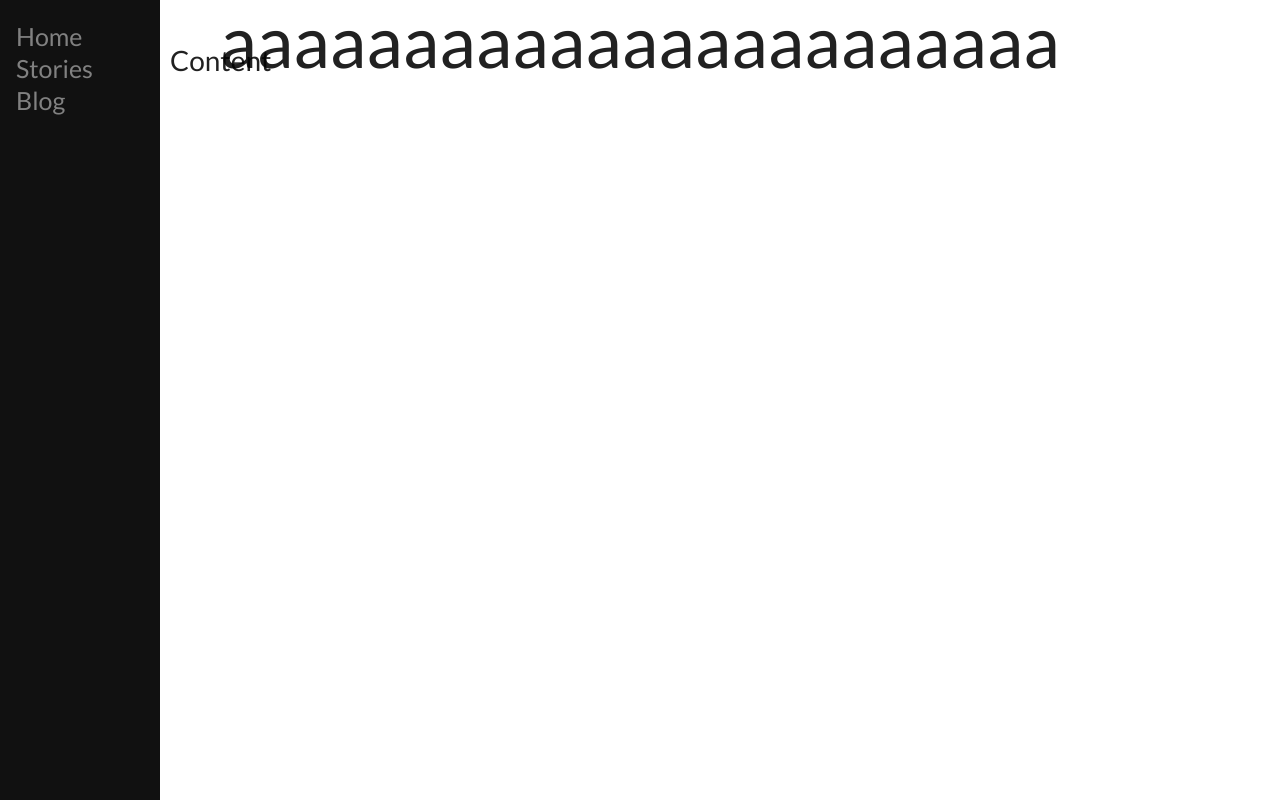
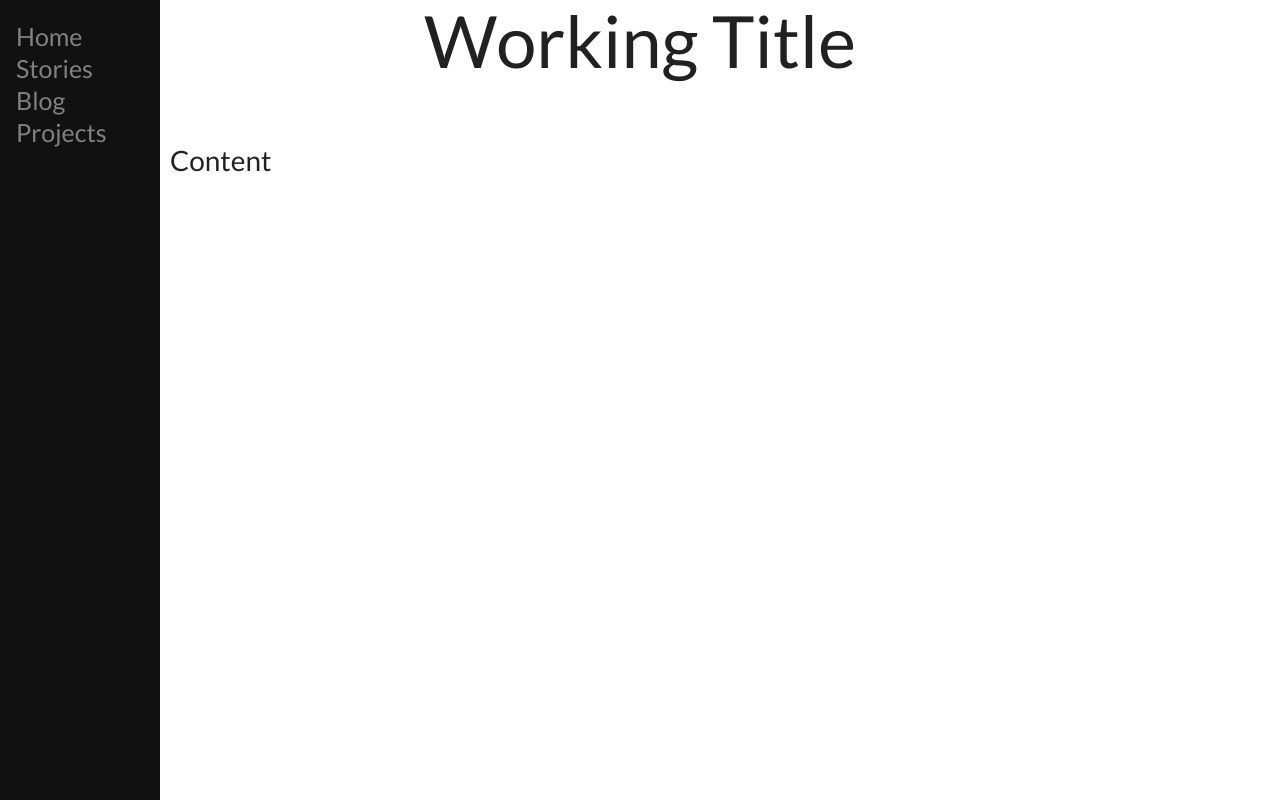
Before and after one commit to erndval/improved-guacamole, a React (Create React App) app in the folder front-end/: page /content in a window 1280 px wide. Built offline with nearby package versions, Linux system fonts and the light colour scheme.

Commit message:
Title and Content CSS plus Projects

```diff
--- a/front-end/src/App.css
+++ b/front-end/src/App.css
@@ -24,6 +24,7 @@
 
 .main {
   margin-left: 160px; /* Same as the width of the sidenav */
+  margin-top: 100px;
   font-size: 28px; /* Increased text to enable scrolling */
   padding: 0px 10px;
 }
--- a/front-end/src/App.js
+++ b/front-end/src/App.js
@@ -5,6 +5,7 @@ import Navigation from './Navigation'
 import Title from './Title'
 import Content from './Content'
 import Blog from './Blog'
+import Projects from './Projects'
 
 function App() {
   return (
@@ -13,6 +14,7 @@ function App() {
       <Route path="/" component={Navigation} />
       <Route exact path="/content" component={Content} />
       <Route exact path="/blog" component={Blog} />
+      <Route exact path="/projects" component={Projects} />
     </div>
   );
 }
--- a/front-end/src/Navigation.js
+++ b/front-end/src/Navigation.js
@@ -7,6 +7,7 @@ function Navigation(props){
       <Link to="/" class="item">Home</Link>
       <Link to="/content" class="item">Stories</Link>
       <Link to="/blog" class="item">Blog</Link>
+      <Link to="/projects" class="item">Projects</Link>
     </div>
   )
 }
--- /dev/null
+++ b/front-end/src/Projects.js
@@ -0,0 +1,11 @@
+import React from 'react';
+
+function Projects(props){
+  return(
+    <div class="main">
+    Projects
+    </div>
+  )
+}
+
+export default Projects;
--- a/front-end/src/Title.js
+++ b/front-end/src/Title.js
@@ -3,7 +3,7 @@ import React from 'react';
 function Title(props){
   return(
     <div class="title">
-    aaaaaaaaaaaaaaaaaaaaaaa
+    Working Title
     </div>
   )
 }
```
